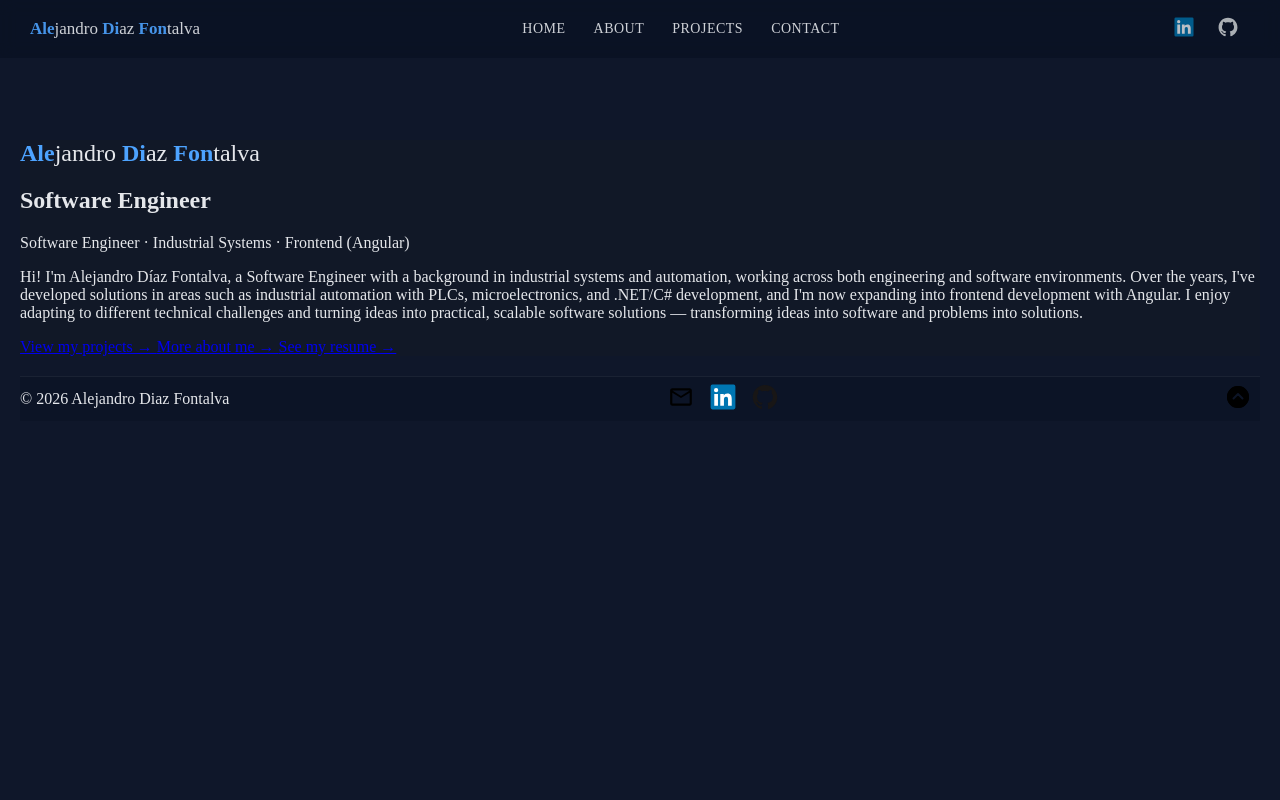
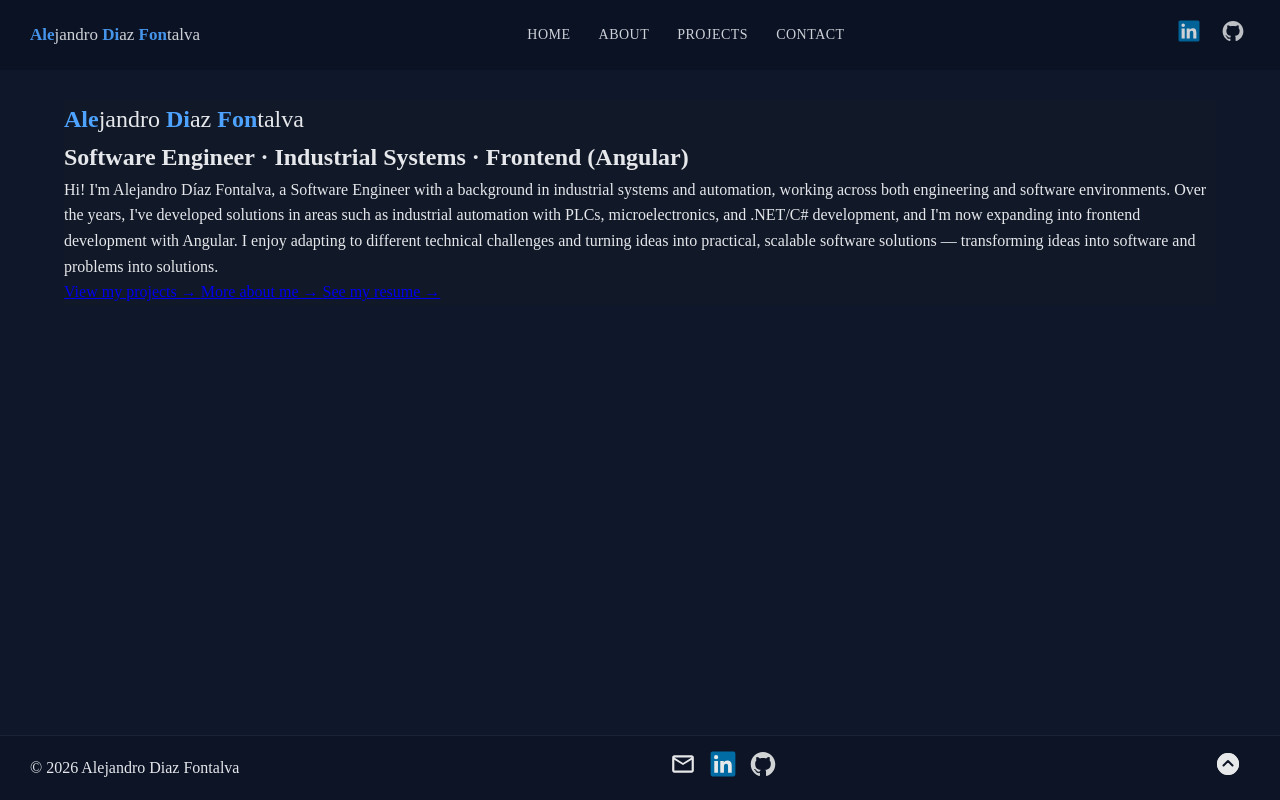
Before and after one commit to aledifon/portfolio, an Angular app: page / in a window 1280 px wide. Built offline with nearby package versions, Linux system fonts and the light colour scheme.

Commit message:
More modifications on header & footer & started Home page design

```diff
--- a/src/app/app.component.scss
+++ b/src/app/app.component.scss
@@ -1,3 +1,9 @@
+.app-layout {
+  min-height: 100vh;
+  display: flex;
+  flex-direction: column;
+}
+
 .top-bar{
     position: fixed;
     box-sizing: border-box;
@@ -5,12 +11,12 @@
     top: 0;
     left: 0;
     width: 100%;
+    height: 70px;
+    padding: 0px 30px;
 
     display: flex;
     justify-content: space-between;
     align-items: center;
-
-    padding: 5px 30px;
 
     background-color: rgba(10, 18, 36, 0.85); /* base + transparencia */
 
@@ -24,8 +30,6 @@
     color: inherit;
 
     padding: 6px;
-
-    // border: 2px solid red;
 }
 
 // .highlightLink{
@@ -52,19 +56,13 @@
 
 .social-icons {
     display: flex;
-    opacity: 0.9;
-
-    // border: 1px solid red;
+    gap: 10px;
 }
 .header-icon{
-  width: 20px;
-  height: 20px;
-  // object-fit: contain;
-  padding: 6px;
+  width: 22px;
+  height: 22px;
   opacity: 0.9;
   transition: transform 0.2s ease-out, opacity 0.2s ease-out;
-
-//   border: 1px solid red;
 }
 .header-icon.github{
     filter: invert(1);
@@ -100,22 +98,30 @@
 
 .page-content{
   padding-top: 100px;
+
+  flex: 1;
+}
+
+.container {
+    max-width: 1200px;
+    margin: 0 auto;
+    padding: 0 24px;
 }
 
 .footer {
-    position: relative;
-
     display: flex;
     justify-content: space-between;
     align-items: center;
 
     width: 100%;
     margin-top: 20px;
+    padding: 10px 30px;
 
     z-index: 1000;
 
     background-color: rgb(12, 20, 38);
     border-top: 1px solid rgba(255,255,255,0.06);
+
 }
 
 /* LEFT */
@@ -127,14 +133,26 @@
 /* CENTER */
 .footer-center {
     display: flex;
-    align-items: center;
-    gap: 16px;
+    // align-items: center;
+    gap: 14px;
 }
 
 /* ICONS */
 .footer-icon {
     width: 26px;
     height: 26px;
+    opacity: 0.9;
+    transition: transform 0.2s ease-out, opacity 0.2s ease-out;
+}
+.footer-icon.github{
+    filter: invert(1);
+}
+.footer-icon.email{
+    filter: invert(1);
+}
+.footer-icon:hover{
+    opacity: 1;
+    transform: scale(1.2);
 }
 
 /* RIGHT */
@@ -147,7 +165,14 @@
     height: 44px;
 }
 
-.footer-right img {
+.footer-right .back-to-top {
     width: 24px;
     height: 24px;
+    opacity: 0.9;
+    transition: transform 0.2s ease-out, opacity 0.2s ease-out;
+    filter: invert(1);
 }
+.footer-right .back-to-top:hover{
+    opacity: 1;
+    transform: scale(1.2);
+}
--- a/src/app/app.html
+++ b/src/app/app.html
@@ -1,3 +1,4 @@
+<div class="app-layout">
     <header class="top-bar">
         <div class="logo">
             <div class="menu-name"><span>Ale</span>jandro <span>Di</span>az <span>Fon</span>talva</div>
@@ -25,7 +26,9 @@
     </header>
 
     <main class="page-content">
+        <div class="container">
             <router-outlet></router-outlet>
+        </div>
     </main>
 
     <footer class="footer">
@@ -35,19 +38,20 @@
 
         <div class="footer-center">
             <a href="mailto:aledifon89@email.com">
-            <img class="footer-icon" src="assets/icons/email.svg" alt="Email logo">
+                <img class="footer-icon email" src="assets/icons/email.svg" alt="Email logo">
             </a>
             <a href="https://www.linkedin.com/in/aledifon/" target="_blank" rel="noopener noreferrer">
-            <img class="footer-icon" src="assets/icons/linkedin.svg" alt="Linkedin logo">
+                <img class="footer-icon linkedin" src="assets/icons/linkedin.svg" alt="Linkedin logo">
             </a>
             <a href="https://github.com/aledifon" target="_blank" rel="noopener noreferrer">
-            <img class="footer-icon" src="assets/icons/github.svg" alt="Github logo">
+                <img class="footer-icon github" src="assets/icons/github.svg" alt="Github logo">
             </a>
         </div>
 
         <div class="footer-right">
             <a href=#>
-            <img src="assets/icons/backtotop.svg" alt="Back to top">
+                <img class="back-to-top" src="assets/icons/backtotop.svg" alt="Back to top">
             </a>
         </div>
     </footer>
+</div>
--- a/src/app/pages/home/home.component.html
+++ b/src/app/pages/home/home.component.html
@@ -1,12 +1,10 @@
 <section class="hero">
     <h1 class="hero-title">
         <span>Ale</span>jandro <span>Di</span>az <span>Fon</span>talva
-        <!-- Software Engineer · Industrial Systems · Frontend (Angular) -->
     </h1>
-    <h2>Software Engineer</h2>
-    <p class="hero-subtitle">
+    <h2 class="hero-subtitle">
         Software Engineer · Industrial Systems · Frontend (Angular)
-    </p>
+    </h2>
 
     <p class="hero-description">
         Hi! I'm Alejandro Díaz Fontalva, a Software Engineer with a background in
--- a/src/app/pages/home/home.component.scss
+++ b/src/app/pages/home/home.component.scss
@@ -1,8 +1,7 @@
 .hero-title{
     font-weight: 500;
-    // font-size: 17px;
+    margin-bottom: 0px;
 }
-
 .hero-title span{
     font-weight: 700;
     color: #4da3ff;
--- a/src/styles.scss
+++ b/src/styles.scss
@@ -5,14 +5,32 @@ body {
   background-color: rgb(15, 23, 42); /* gris azulado oscuro */
   color: #e5e7eb;
     font-family: 'Source Sans 3';
+    line-height: 1.6;
     // font-family: 'DM Sans', sans-serif;
     // font-family: 'Lato';
     // font-family: 'Manrope';
     // font-family: 'Open Sans', sans-serif;
     // font-family: 'Nunito Sans', sans-serif;
 
-  margin: 20px 20px;
+  // margin: 20px 20px;
+
+  margin: 0;
 }
 section {
   background-color: #111827; /* un poco más claro */
 }
+
+// * {
+//   outline: 1px solid red;
+// }
+
+* {
+  margin: 0;
+  padding: 0;
+  box-sizing: border-box;
+}
+
+// Hides the horizontal scroll bar (testing)
+// body {
+//   overflow-x: hidden;
+// }
```
Lines whose indentation alone changed are shown as unchanged.
